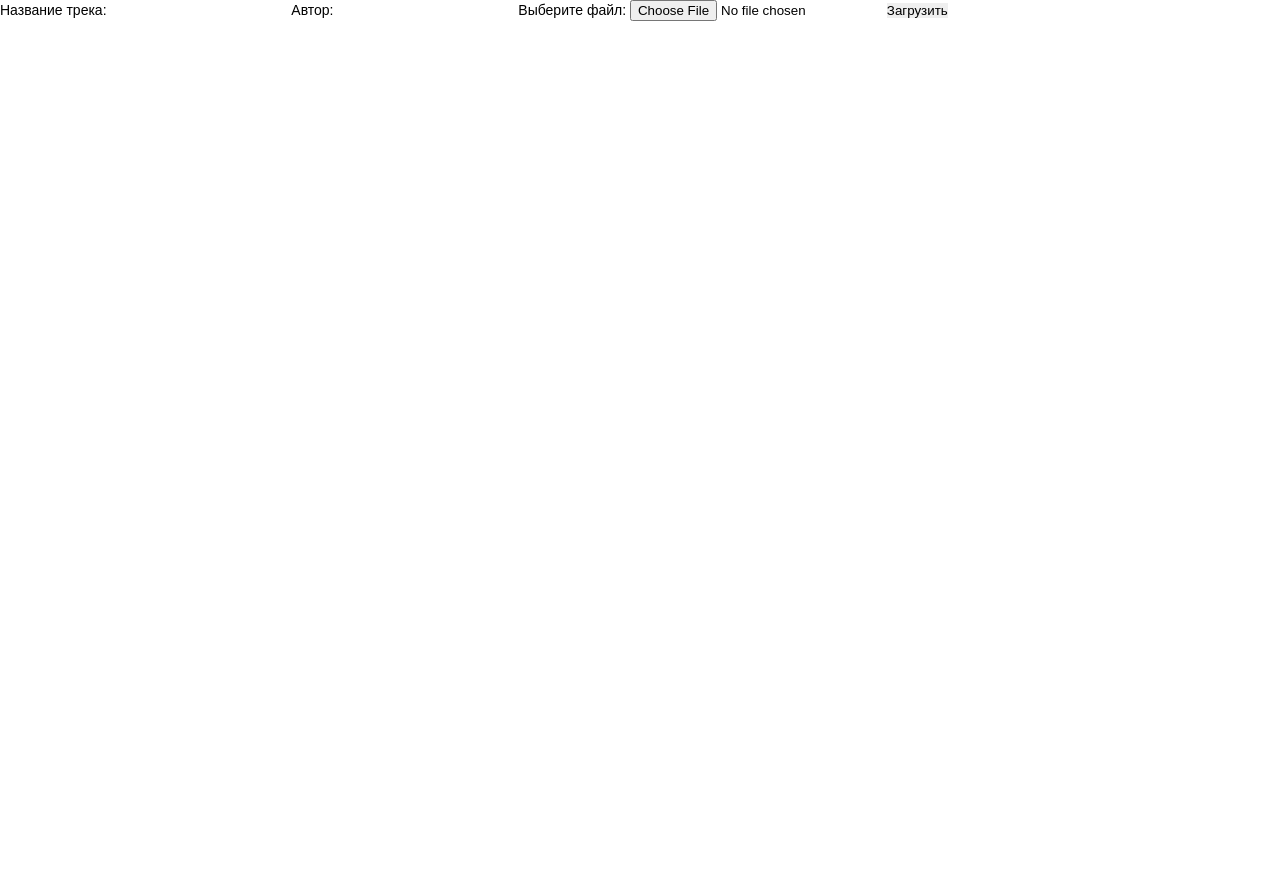
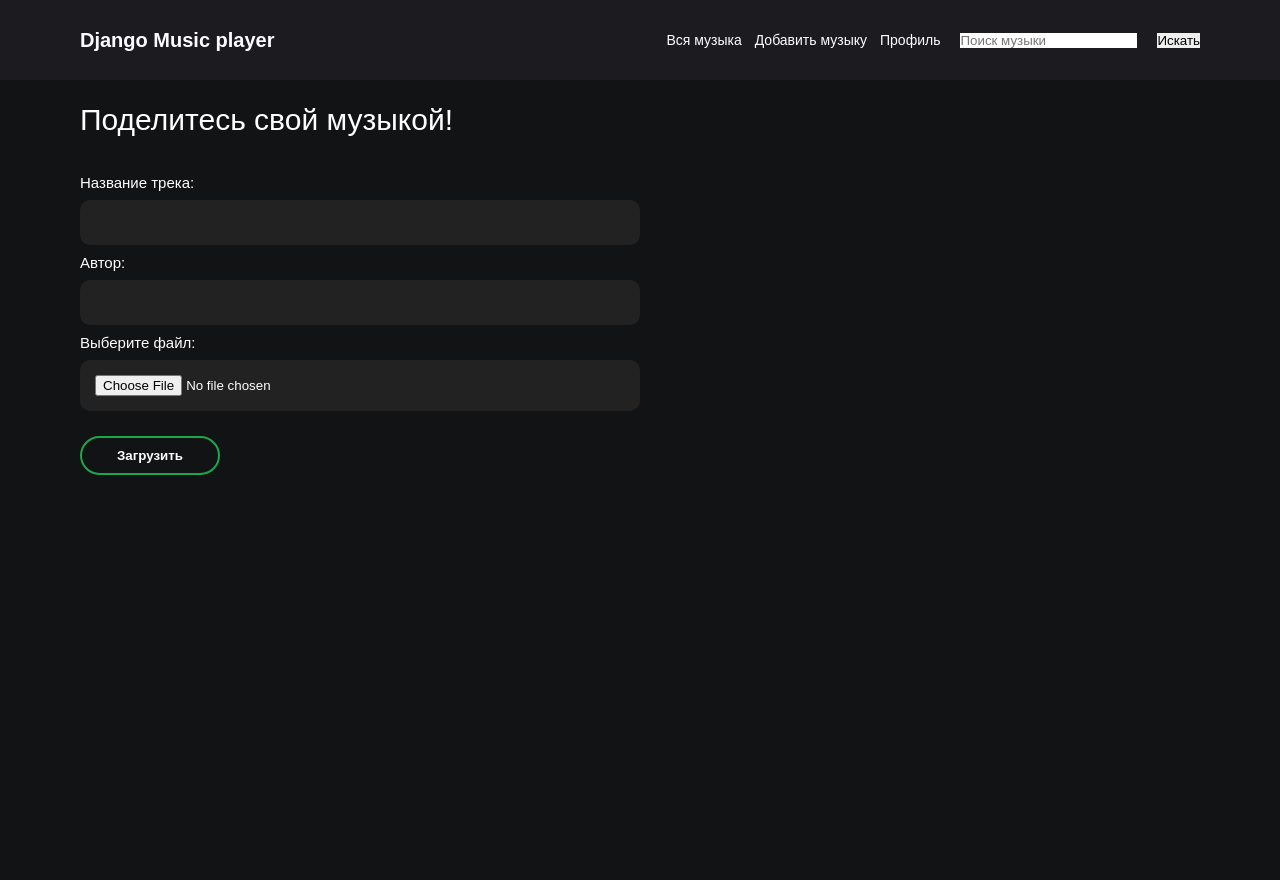
Before and after one commit to gh0stH4ck/django-musicplayer, a Django app: page /add_track in a window 1280 px wide. Before the commit the page ends 21 px from the top, so only its background shows below. Run offline with Django 4.2, Linux system fonts and the light colour scheme.

Commit message:
Styles updated

```diff
--- a/player/views.py
+++ b/player/views.py
@@ -1,9 +1,11 @@
-from django.http import HttpResponse
+import os
+
+from django.http import HttpResponse, HttpResponseRedirect
 from django.shortcuts import render
-import os
 
 from .models import Track
 from .forms import AddTrackForm
+from musicplayer.settings import BASE_DIR
 
 def home(request) -> render:
     """Главная страница."""
@@ -22,7 +24,7 @@ def add_track(request) -> render:
 
             Track.objects.create(title=track_title, author=track_author, \
                                     track=music)
-            return HttpResponse("track upload successful")
+            return HttpResponseRedirect("/")
         else:
-            return HttpResponse("form no valid")
+            return HttpResponse("form not valid")
     return render(request, "add_track.html", {"form": form})
--- a/static/css/main.css
+++ b/static/css/main.css
@@ -14,13 +14,139 @@ ul li{ list-style: none; }
 img{ vertical-align: top; }
 h1,h2,h3,h4,h5,h6{ font-size: inherit; font-weight: 400; }
 
+/* ===== CONTAINER ===== */
+.container {
+    max-width: 1120px;
+    margin: 0 auto;
+}
+/* ===================== */
+
+/* ===== HEADER ===== */
+.header .container {
+    display: flex;
+    justify-content: space-between;
+    align-items: center;
+}
+
+.header {
+    background-color: rgb(28,27,32);
+    padding-top: 30px;
+    padding-bottom: 30px;
+
+}
+
+.header .container a {
+    color: rgb(255, 255, 255);
+}
+
+.header__title {
+    font-size: 20px;
+    font-family: 'Jost', sans-serif;
+    font-weight: 600;
+}
+
+.navigation {
+    display: flex;
+}
+
+.navigation li {
+    padding-left: 13px;
+}
+/* ===================== */
+
+
+/* ===== ADD_TRACK ===== */
+.add_music_title {
+    font-size: 30px;
+    color: #fff;
+    padding-bottom: 30px;
+}
+
+form {
+    display: flex;
+    flex-direction: column;
+    max-width: 50%;
+}
+
+form label {
+    color: #fff;
+    font-size: 15px;
+    padding-bottom: 10px;
+    padding-top: 10px;
+}
+
+form input[type="text"] {
+    padding: 15px;
+    border-radius: 10px;
+    background-color: rgb(34, 34, 34);
+    color: #fff;
+}
+
+form input[type="text"]:focus {
+    transition: .5s;
+    background-color: rgb(49, 49, 49);
+}
+
+form input[type="file"] {
+    padding: 15px;
+    border-radius: 10px;
+    background-color: rgb(34, 34, 34);
+    color: #fff;
+}
+
+form input[type="file"]:hover {
+    cursor: pointer;
+}
+
+form input[type="submit"] {
+    padding: 10px;
+    max-width: 25%;
+    margin-top: 25px;
+    border-radius: 20px;
+    border: 2px solid rgb(28, 167, 76);
+    background-color: rgba(0, 0, 0, 0);
+    color: #fff;
+    font-weight: 700;
+}
+
+form input[type="submit"]:hover {
+    transition: .3s;
+    background-color: rgb(28, 167, 76);
+    box-shadow: 0px 19px 58px 11px rgba(28, 167, 76, 0.22);
+    cursor: pointer;
+}
+
+
+/* ===================== */
+
+.main {
+    height: 100vh;
+    background-color: rgb(18,19,21);
+    padding-top: 25px;
+
+}
 
 .track {
-    background-color: rgb(247, 247, 247);
+    color: #fff;
+    background-color: rgba(0, 0, 0, .5);
     padding: 20px;
-    margin: 10px;
+    margin-bottom: 25px;
     max-width: 350px;
     height: 120px;
+    border-radius: 20px;
+}
+
+.track:hover {
+    transition: .5s;
+    -webkit-box-shadow: 0px 19px 58px 11px rgba(27, 212, 23, 0.22);
+    -moz-box-shadow: 0px 19px 58px 11px rgba(27, 212, 23, 0.22);
+    box-shadow: 0px 19px 58px 11px rgba(28, 167, 76, 0.22);
+    background-color: rgba(28, 167, 76, .6);
+}
+
+.track__title {
+    color: #fff;
+    font-size: 16px;
 }
 
 .track audio {
--- a/templates/add_track.html
+++ b/templates/add_track.html
@@ -3,6 +3,8 @@
 {% block title %} Добавить трек {% endblock title %}
 
 {% block content %}
+
+<h1 class="add_music_title">Поделитесь свой музыкой!</h1>
 
 <form method="post" enctype="multipart/form-data">
     {% csrf_token %}
--- a/templates/base.html
+++ b/templates/base.html
@@ -5,11 +5,27 @@
     <meta charset="UTF-8">
     <meta http-equiv="X-UA-Compatible" content="IE=edge">
     <meta name="viewport" content="width=device-width, initial-scale=1.0">
+    <!-- CSS -->
     <link rel="stylesheet" href="{% static 'css/main.css' %}">
     <title>{% block title %}{% endblock title %}</title>
 </head>
 <body>
-    {% block content %}
-    {% endblock content %}
+    <header class="header">
+        <div class="container">
+            <h1 class="header__title"><a href="{% url 'home' %}">Django Music player</a></h1>
+            <ul class="navigation">
+                <li class="navigation__link"><a href="{% url 'home' %}">Вся музыка</a></li>
+                <li class="navigation__link"><a href="{% url 'add_track' %}">Добавить музыку</a></li>
+                <li class="navigation__link"><a href="">Профиль</a></li>
+                <input style="margin-left: 20px; margin-right: 20px;" class="music_search" type="search" placeholder="Поиск музыки" />
+                <input type="submit" value="Искать" />
+            </ul>
+        </div>
+    </header>
+    <main class="main">
+        <div class="container">
+            {% block content %}{% endblock content %}
+        </div>
+    </main>
 </body>
 </html>
--- a/templates/index.html
+++ b/templates/index.html
@@ -4,7 +4,7 @@
 
 {% block content %}
 
-<h1>All Tracks</h1>
+
 
 {% for track in tracks %}
     <div class="track">
```
